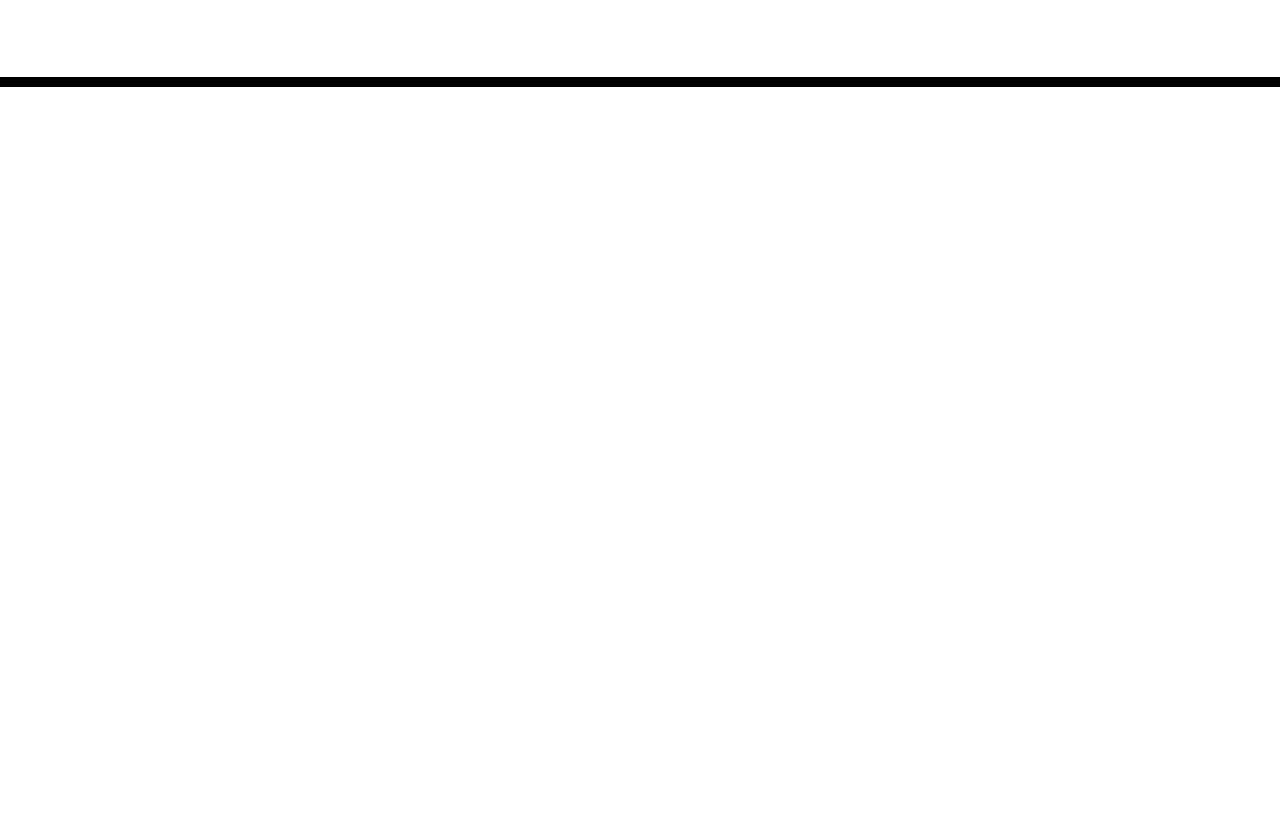
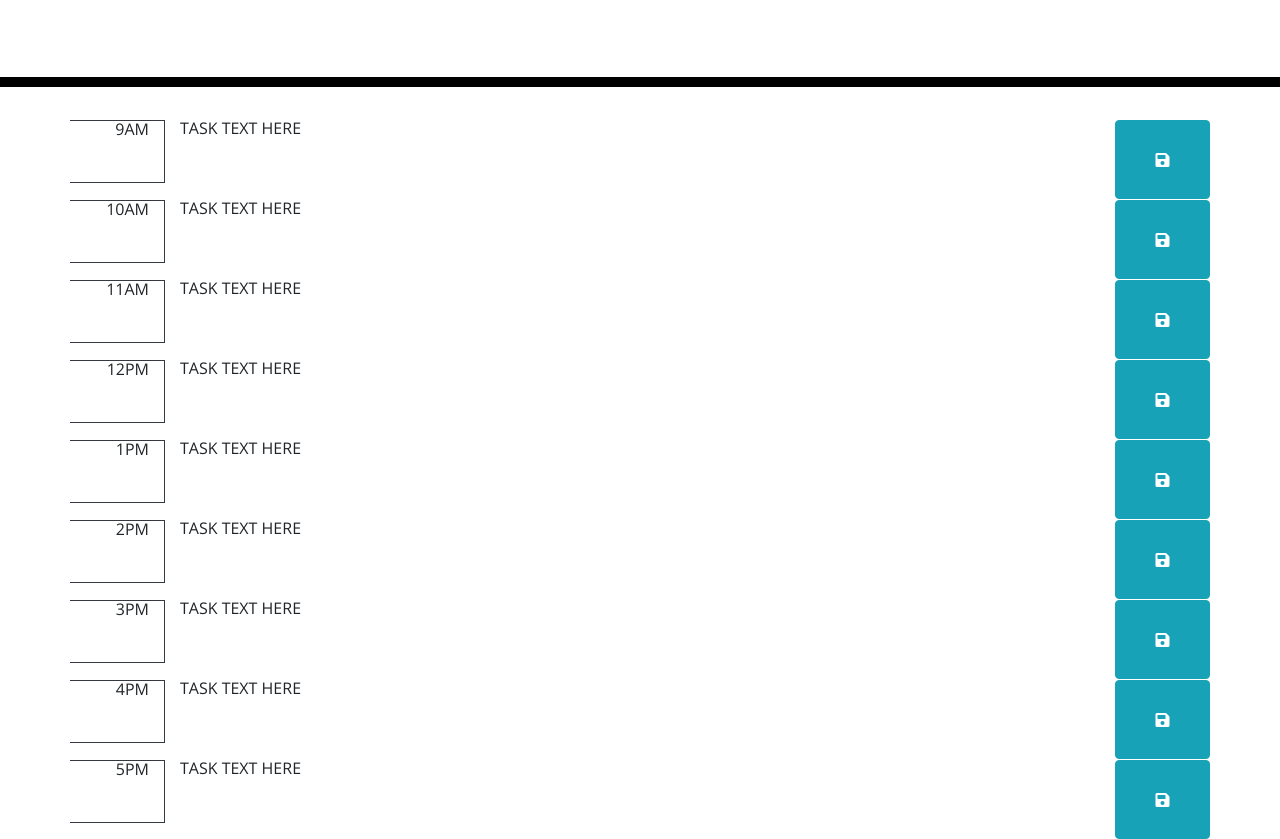
Before and after one commit to frieskevin/work-day-scheduler-calendar, a plain HTML site: page index.html in a window 1280 px wide. Shown: the part 181-1020 px from the top of the page. Before the commit the page ends 800 px from the top, so only its background shows below. Drawn offline with nearby package versions, Linux system fonts and the light colour scheme.

Commit message:
add schedule row framework

```diff
--- a/index.html
+++ b/index.html
@@ -30,9 +30,55 @@
     </header>
     <div class="container">
       <!-- Timeblocks go here -->
+      <div class="row">
+        <p class="col-1 border-top border-bottom border-right text-right border-dark">9AM</p>
+        <p class="col-10">TASK TEXT HERE</p>
+        <button class="col-1 btn btn-info text-center"><i class="fas fa-save"></i></button>
+      </div>
+      <div class="row">
+        <p class="col-1 border-top border-bottom border-right text-right border-dark">10AM</p>
+        <p class="col-10">TASK TEXT HERE</p>
+        <button class="col-1 btn btn-info text-center"><i class="fas fa-save"></i></button>
+      </div>
+      <div class="row">
+        <p class="col-1 border-top border-bottom border-right text-right border-dark">11AM</p>
+        <p class="col-10">TASK TEXT HERE</p>
+        <button class="col-1 btn btn-info text-center"><i class="fas fa-save"></i></button>
+      </div>
+      <div class="row">
+        <p class="col-1 border-top border-bottom border-right text-right border-dark">12PM</p>
+        <p class="col-10">TASK TEXT HERE</p>
+        <button class="col-1 btn btn-info text-center"><i class="fas fa-save"></i></button>
+      </div>
+      <div class="row">
+        <p class="col-1 border-top border-bottom border-right text-right border-dark">1PM</p>
+        <p class="col-10">TASK TEXT HERE</p>
+        <button class="col-1 btn btn-info text-center"><i class="fas fa-save"></i></button>
+      </div>
+      <div class="row">
+        <p class="col-1 border-top border-bottom border-right text-right border-dark">2PM</p>
+        <p class="col-10">TASK TEXT HERE</p>
+        <button class="col-1 btn btn-info text-center"><i class="fas fa-save"></i></button>
+      </div>
+      <div class="row">
+        <p class="col-1 border-top border-bottom border-right text-right border-dark">3PM</p>
+        <p class="col-10">TASK TEXT HERE</p>
+        <button class="col-1 btn btn-info text-center"><i class="fas fa-save"></i></button>
+      </div>
+      <div class="row">
+        <p class="col-1 border-top border-bottom border-right text-right border-dark">4PM</p>
+        <p class="col-10">TASK TEXT HERE</p>
+        <button class="col-1 btn btn-info text-center"><i class="fas fa-save"></i></button>
+      </div>
+      <div class="row">
+        <p class="col-1 border-top border-bottom border-right text-right border-dark">5PM</p>
+        <p class="col-10">TASK TEXT HERE</p>
+        <button class="col-1 btn btn-info text-center"><i class="fas fa-save"></i></button>
+      </div>
     </div>
 
     <script src="https://code.jquery.com/jquery-3.4.1.min.js"></script>
     <script src="https://cdnjs.cloudflare.com/ajax/libs/moment.js/2.24.0/moment.min.js"></script>
+    <script src=".//assets/jss/script.jss"></script>
   </body>
 </html>
```
Also changed, not shown: 1 other file.
